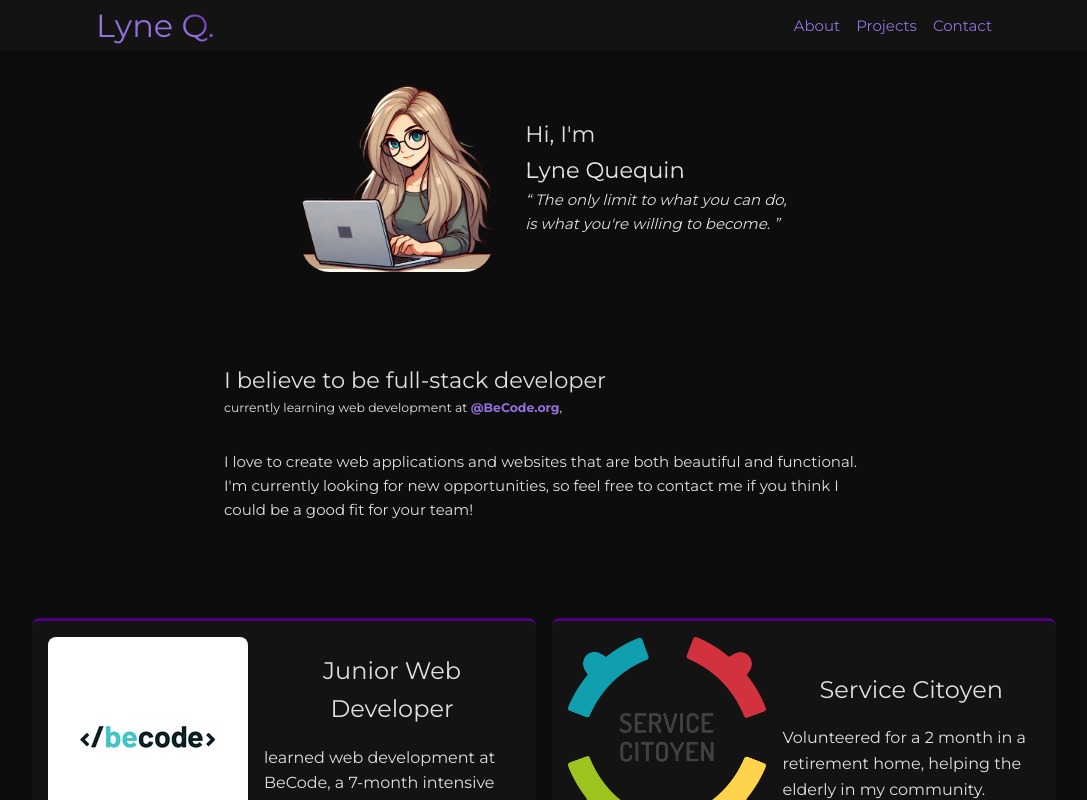
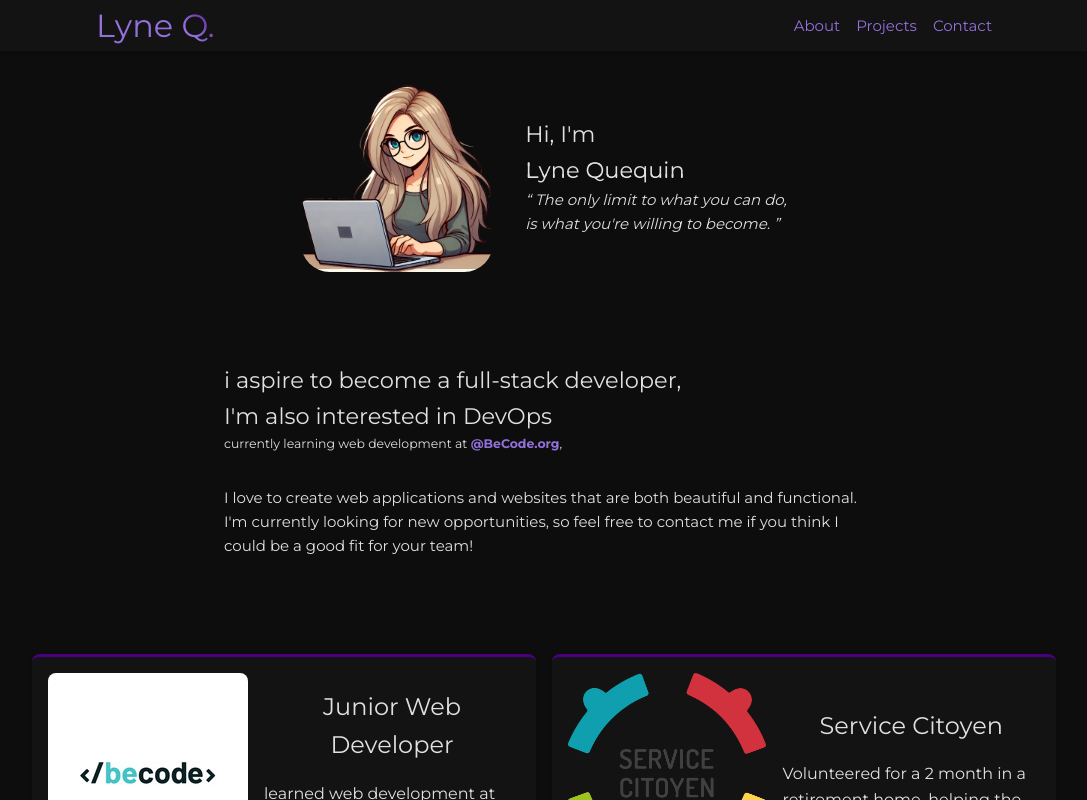
Before and after one commit to LyneQ/portfolio, a Vue app: page / in a window 1280 px wide. Shown: the top 800 px of the page, without its empty margins (96-1183 px from the left). Built offline with nearby package versions, Linux system fonts and the light colour scheme.

Commit message:
refactor(ui): improve styling, navigation, and intro text
- add smooth scrolling for better UX
- fix navigation link to correctly point to #projects
- update intro text for clarity and tone improvements

```diff
--- a/src/App.vue
+++ b/src/App.vue
@@ -28,7 +28,7 @@ import Background from "@/components/Background.vue";
         </div>
 
         <div class="intro">
-          <h1> I believe to be full-stack developer</h1>
+          <h1>i aspire to become a full-stack developer,<br/> I'm also interested in DevOps</h1>
           <h5> currently learning web development at <a href="https:/becode.org/">@BeCode.org</a>, </h5>
           <p>
             I love to create web applications and websites that are both beautiful and functional.<br/>
--- a/src/assets/main.css
+++ b/src/assets/main.css
@@ -30,6 +30,7 @@ body {
   text-rendering: optimizeLegibility;
   -webkit-font-smoothing: antialiased;
   -moz-osx-font-smoothing: grayscale;
+  scroll-behavior: smooth;
 }
 
 a {
--- a/src/components/Navigation.vue
+++ b/src/components/Navigation.vue
@@ -33,7 +33,7 @@ onUnmounted(() => {
         <nav v-show=" isMenuOpen || isDesktop ">
           <ul>
             <li><a href="#about">About</a></li>
-            <li><a href="#experience">Projects</a></li>
+            <li><a href="#projects">Projects</a></li>
             <li><a href="#contact">Contact</a></li>
           </ul>
         </nav>
```
